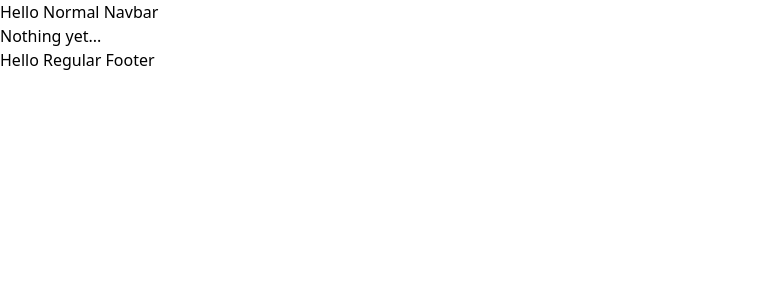
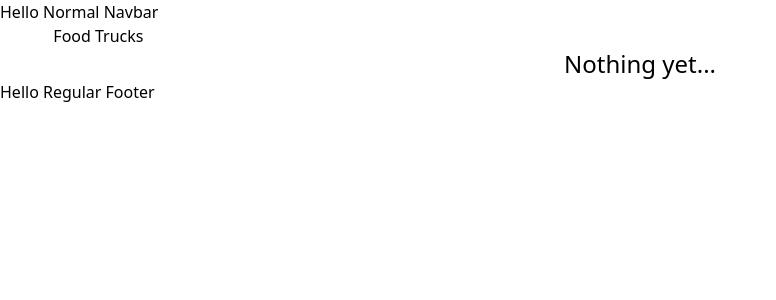
Before and after one commit to BlackCubes/foodtrucks-django-react, a React (Create React App) app in the folder frontend/: page /trucks in a window 1280 px wide. Shown: the top 300 px of the page, without its empty margins (0-776 px from the left). Built offline with nearby package versions, Linux system fonts and the light colour scheme; no server answers.

Commit message:
feat(trucks-page): import uuid, render the trucks data array, and add some tailwind css styling classes

```diff
--- a/frontend/src/containers/TrucksPage.js
+++ b/frontend/src/containers/TrucksPage.js
@@ -1,4 +1,5 @@
 import React, { useEffect } from 'react';
+import { v4 as uuidv4 } from 'uuid';
 
 import { useTruckContext } from '../context';
 
@@ -11,11 +12,44 @@ const TrucksPage = () => {
   }, []);
 
   return (
-    <div>
+    <div className="w-11/12 mx-auto">
+      <h2>Food Trucks</h2>
+
       {!trucks ? (
-        <h2>Nothing yet...</h2>
+        <h3 className="text-2xl text-center">Nothing yet...</h3>
       ) : (
-        <pre>{JSON.stringify(trucks, null, 2)}</pre>
+        trucks.map((data) => {
+          let profileImage = data.images.filter(
+            (image) => image.is_profile_image === true
+          );
+          profileImage =
+            'https://i.etsystatic.com/13221305/r/il/f228d5/1940501636/il_794xN.1940501636_37rq.jpg';
+
+          return (
+            <div key={uuidv4()} className="my-6">
+              <div className="w-11/12 mx-auto">
+                <img
+                  src={profileImage}
+                  alt={`${data.name} profile`}
+                  className="w-full"
+                />
+              </div>
+
+              <div className="mt-4">
+                <h3 className="text-2xl text-center">{data.name}</h3>
+              </div>
+
+              <div className="mt-4 text-center">
+                <a
+                  href={`/trucks/${data.slug}`}
+                  className="border border-solid border-blue-900 text-xl w-full py-2 px-4 rounded-lg shadow-lg text-center hover:border-0 hover:bg-blue-900 hover:text-white focus:outline-none focus:ring-2 focus:ring-blue-300 focus:border-transparent"
+                >
+                  View
+                </a>
+              </div>
+            </div>
+          );
+        })
       )}
 
       {!apiTruckErr ? null : apiTruckErr}
```
